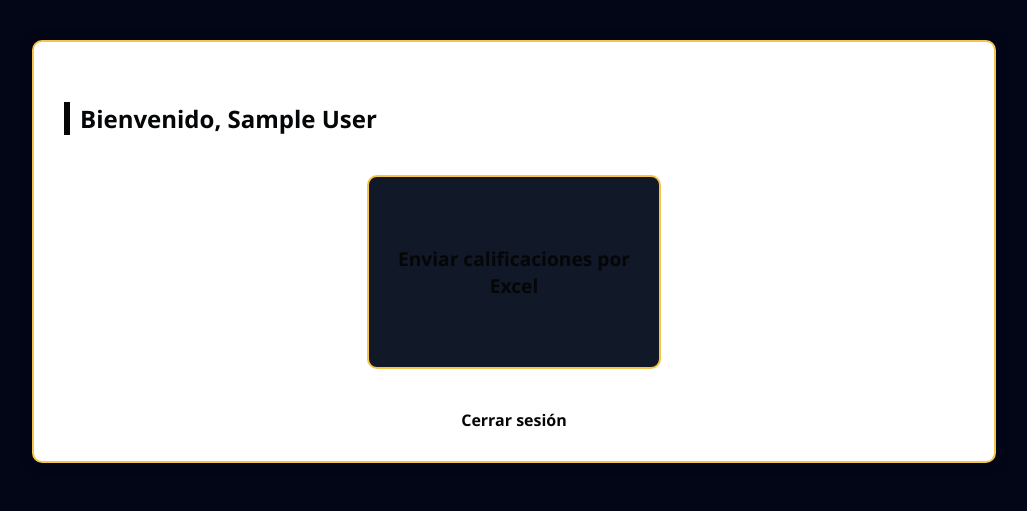
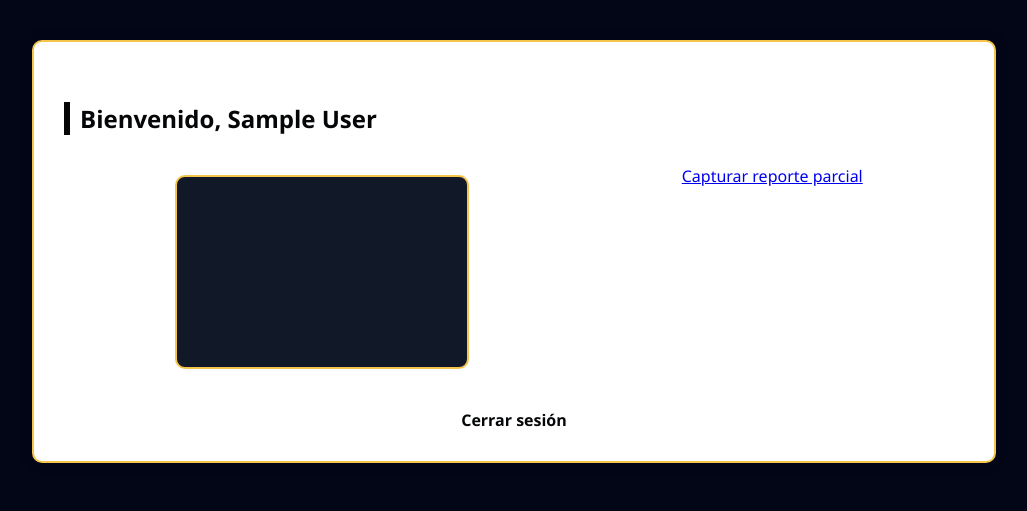
Before and after one commit to gerardotuz/prototipos, a Flask app: page /maestro in a window 1280 px wide. Shown: the part 289-800 px from the top of the page, without its empty margins (126-1153 px from the left). Run offline with Flask 3, Linux system fonts and the light colour scheme; the visitor is signed in with stand-in values (Sample User, id 1).

Commit message:
Update link text for Excel submission option

```diff
--- a/templates/maestro_menu.html
+++ b/templates/maestro_menu.html
@@ -112,7 +112,8 @@
 
   <div class="opciones-acceso">
     <a href="/maestro/subir_excel" class="tarjeta-opcion">
-      Enviar calificaciones por Excel
+     <a href="/maestro/subir_excel">Capturar reporte parcial</a>
+
     </a>
   </div>
 
```
